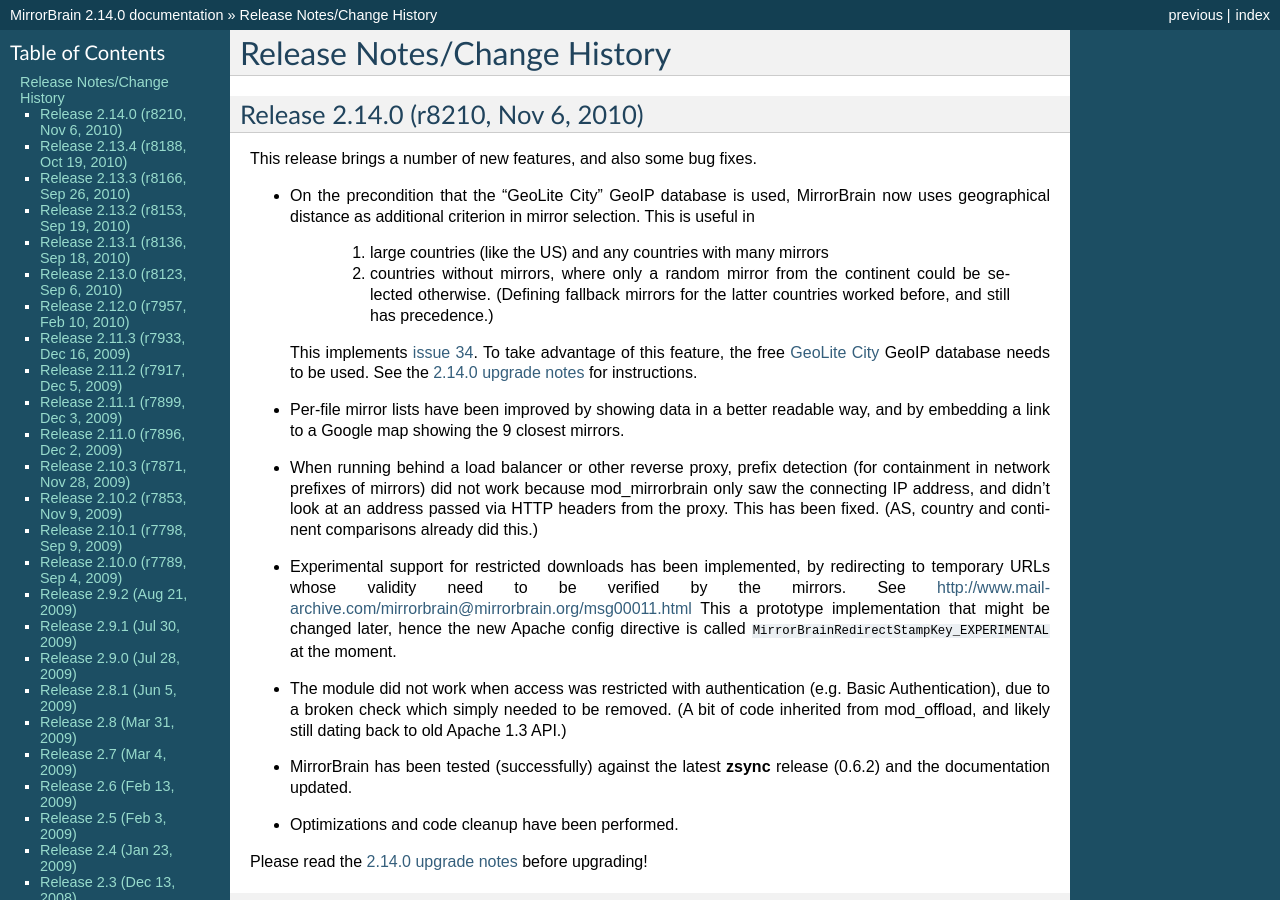
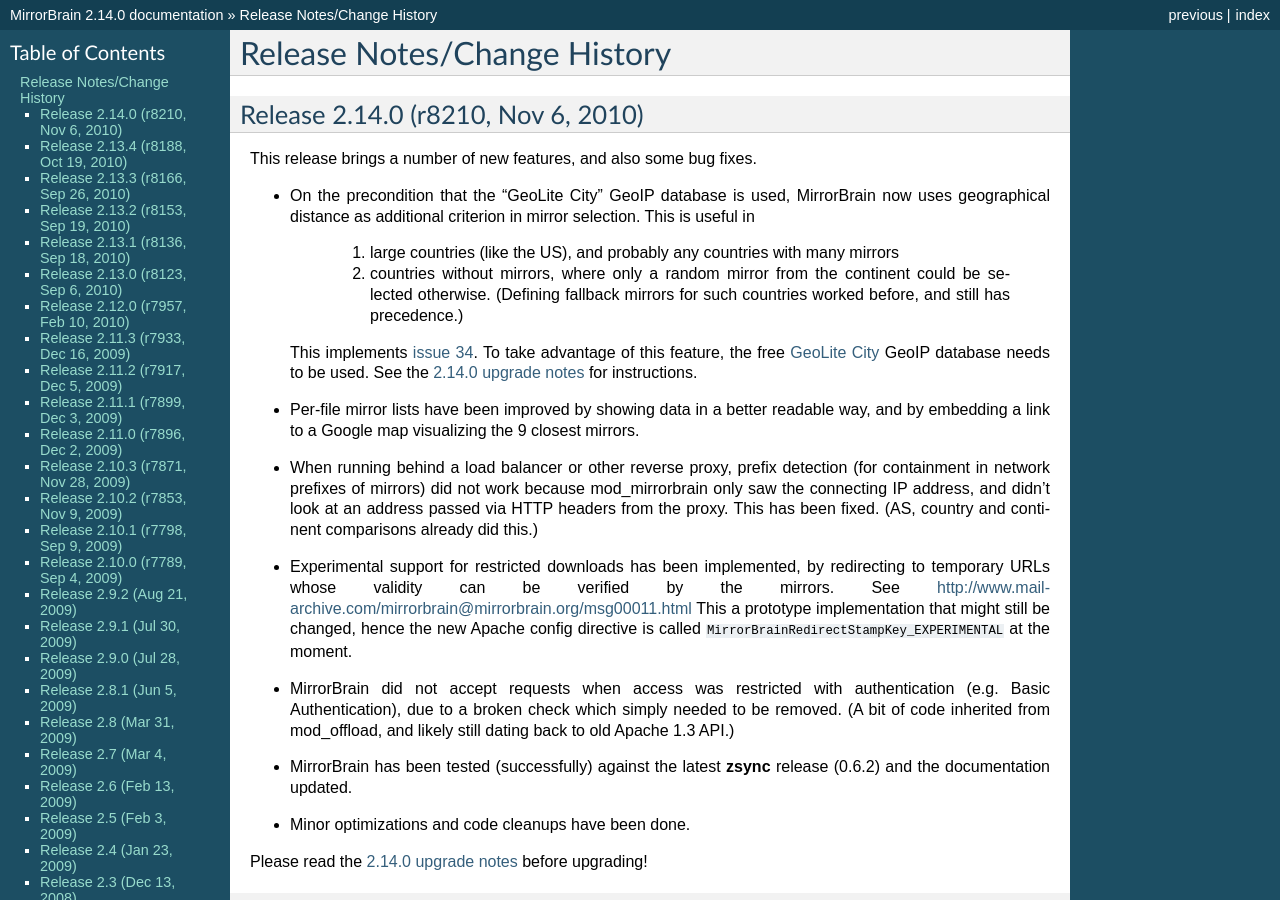
Before and after one commit to hayalci/mirrorbrain, a Sphinx documentation site: the page built from docs/changes.rst, in a window 1280 px wide and 900 px high. Built offline with Sphinx 7.4.7, drawn with Linux system fonts in a browser that asks for light colours.

Commit message:
Tweaking wording of the 2.14.0 release notes.
git-svn-id: http://svn.mirrorbrain.org/svn/mirrorbrain/trunk@8212 2d291e14-ff0c-0410-a3fa-d5caa9871f55

```diff
--- a/docs/changes.rst
+++ b/docs/changes.rst
@@ -14,10 +14,11 @@
   MirrorBrain now uses geographical distance as additional criterion in mirror
   selection. This is useful in
 
-    1) large countries (like the US) and any countries with many mirrors
+    1) large countries (like the US), and probably any countries with many
+       mirrors
 
     2) countries without mirrors, where only a random mirror from the continent
-       could be selected otherwise. (Defining fallback mirrors for the latter
+       could be selected otherwise. (Defining fallback mirrors for such
        countries worked before, and still has precedence.)
 
   This implements `issue 34`_. To take advantage of this feature, the free
@@ -25,7 +26,7 @@
   to be used.  See the `2.14.0 upgrade notes`_ for instructions.
 
 - Per-file mirror lists have been improved by showing data in a better readable
-  way, and by embedding a link to a Google map showing the 9 closest mirrors.
+  way, and by embedding a link to a Google map visualizing the 9 closest mirrors.
 
 - When running behind a load balancer or other reverse proxy, prefix detection
   (for containment in network prefixes of mirrors) did not work because
@@ -34,22 +35,22 @@
   country and continent comparisons already did this.)
 
 - Experimental support for restricted downloads has been implemented, by
-  redirecting to temporary URLs whose validity need to be verified by the
+  redirecting to temporary URLs whose validity can be verified by the
   mirrors. See
   http://www.mail-archive.com/mirrorbrain@mirrorbrain.org/msg00011.html This a
-  prototype implementation that might be changed later, hence the new Apache
+  prototype implementation that might still be changed, hence the new Apache
   config directive is called ``MirrorBrainRedirectStampKey_EXPERIMENTAL`` at
   the moment.
 
-- The module did not work when access was restricted with authentication (e.g.
-  Basic Authentication), due to a broken check which simply needed to be
-  removed. (A bit of code inherited from mod_offload, and likely still dating
-  back to old Apache 1.3 API.)
+- MirrorBrain did not accept requests when access was restricted with
+  authentication (e.g.  Basic Authentication), due to a broken check which
+  simply needed to be removed. (A bit of code inherited from mod_offload, and
+  likely still dating back to old Apache 1.3 API.)
 
 - MirrorBrain has been tested (successfully) against the latest
   :program:`zsync` release (0.6.2) and the documentation updated.
 
-- Optimizations and code cleanup have been performed.
+- Minor optimizations and code cleanups have been done.
 
 Please read the `2.14.0 upgrade notes`_ before upgrading!
 
```
